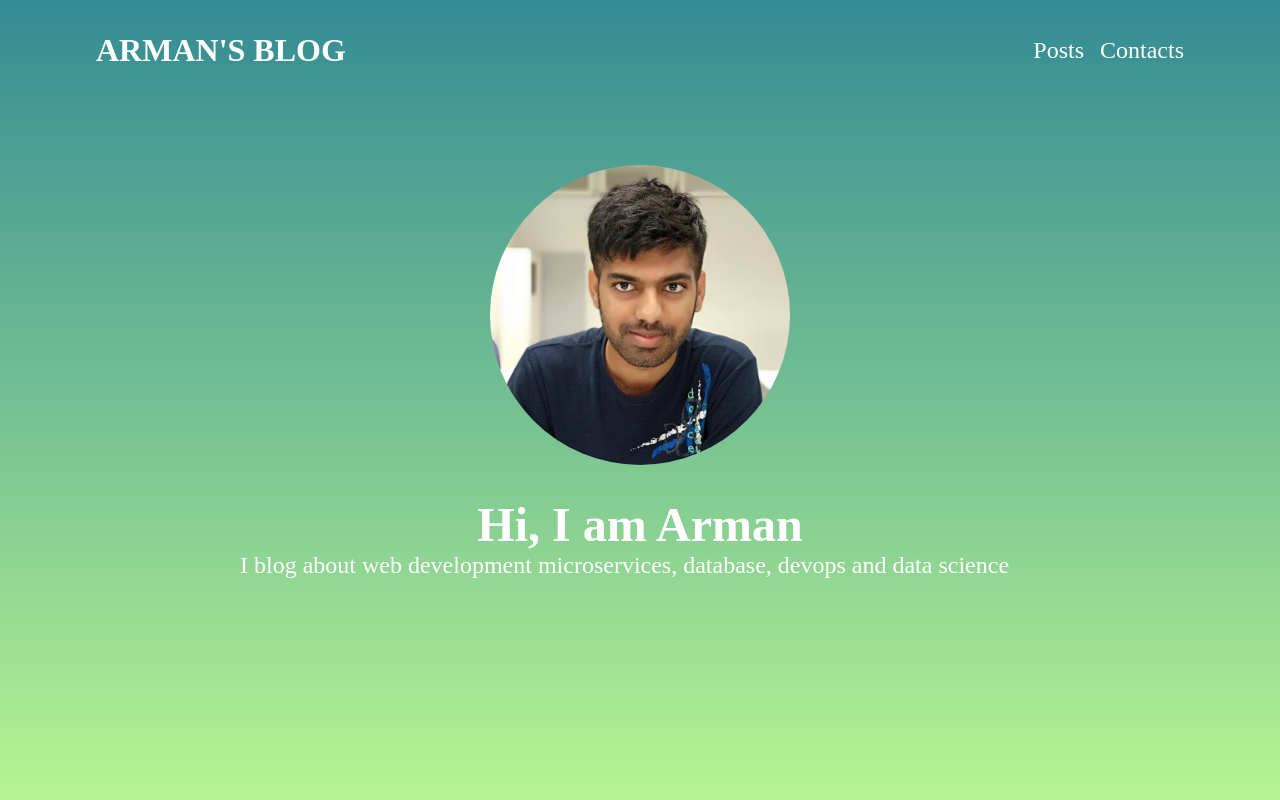
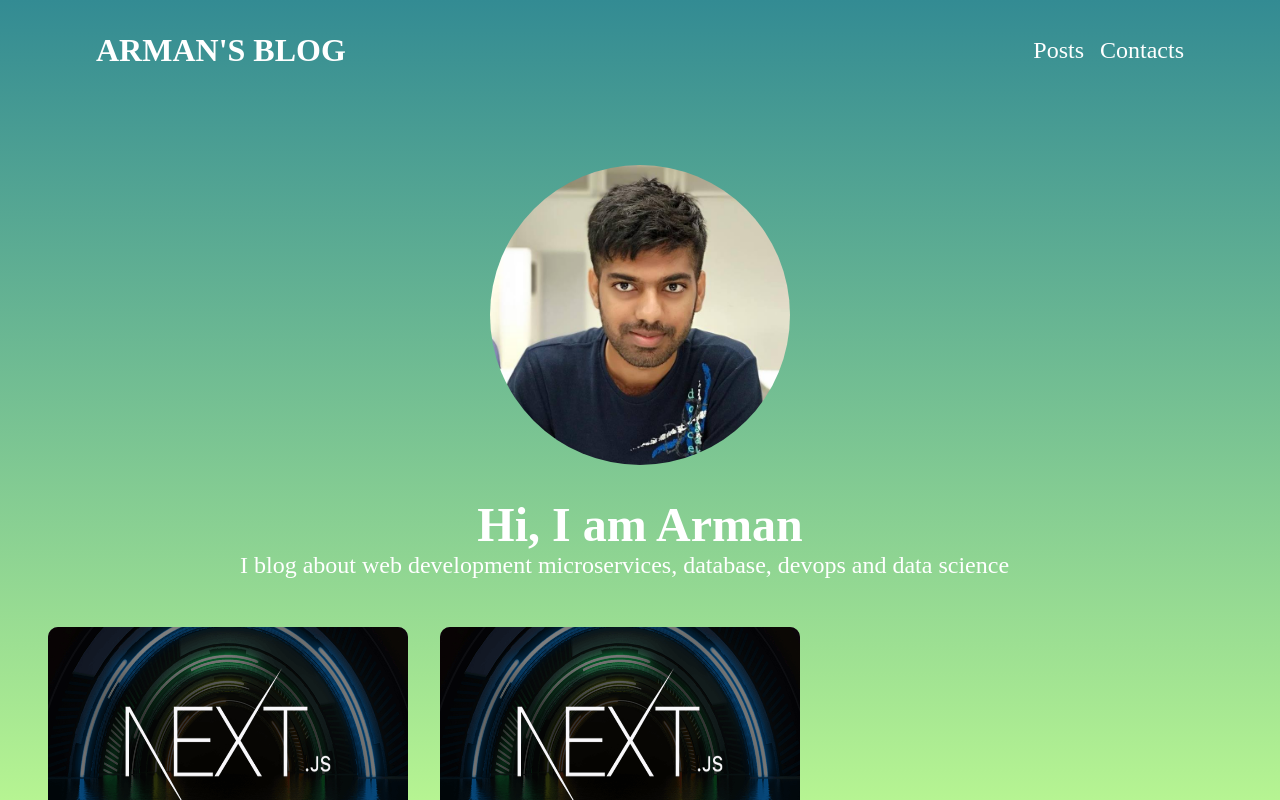
Before and after one commit to ArmanurRahman/arman-blog-nextjs, a Next.js app: page / in a window 1280 px wide. Built offline with nearby package versions, Linux system fonts and the light colour scheme.

Commit message:
add blog card

```diff
--- /dev/null
+++ b/components/blog/blog-item.module.css
@@ -0,0 +1,36 @@
+.blog_section {
+    display: flex;
+    gap: 2rem;
+    padding: 3rem;
+}
+
+.blog_card {
+    max-width: 360px;
+    display: flex;
+    flex-direction: column;
+    justify-content: center;
+    align-items: center;
+    background-color: #646262;
+    border-radius: 10px;
+    overflow: hidden;
+    cursor: pointer;
+}
+
+.blog_card__detail {
+    padding: 1rem;
+    display: flex;
+    flex-direction: column;
+    align-items: center;
+}
+.blog_card__title {
+    font-size: 1.5rem;
+    font-weight: 600;
+}
+
+.blog_card_date {
+    font-style: italic;
+}
+
+.blog_card__description {
+    text-align: center;
+}
--- /dev/null
+++ b/components/blog/blog-item.tsx
@@ -0,0 +1,54 @@
+import Image from "next/image";
+import classes from "./blog-item.module.css";
+import React from "react";
+import { useRouter } from "next/router";
+
+type blogItem = {
+    slug: string;
+    imegeURI: string;
+    imageAlt: string;
+    title: string;
+    startDate: string;
+    description: string;
+};
+
+const BlogItem = (props: { items: Array<blogItem> }) => {
+    const { items } = props;
+
+    const router = useRouter();
+    const detailBlogNavigationHandler = (slug: string) => {
+        router.push(`/posts/${slug}`);
+    };
+    return (
+        <section className={classes.blog_section}>
+            {items.map((item) => (
+                <div
+                    className={classes.blog_card}
+                    key={item.imegeURI}
+                    onClick={() => detailBlogNavigationHandler(item.slug)}
+                >
+                    <div className={classes.blog_card__image}>
+                        <Image
+                            src={item.imegeURI}
+                            alt={item.imageAlt}
+                            width={360}
+                            height={200}
+                        />
+                    </div>
+
+                    <div className={classes.blog_card__detail}>
+                        <p className={classes.blog_card__title}>{item.title}</p>
+                        <p className={classes.blog_card_date}>
+                            {item.startDate}
+                        </p>
+                        <p className={classes.blog_card__description}>
+                            {item.description}
+                        </p>
+                    </div>
+                </div>
+            ))}
+        </section>
+    );
+};
+
+export default BlogItem;
--- /dev/null
+++ b/components/blog/blog-list.tsx
@@ -0,0 +1,27 @@
+import BlogItem from "./blog-item";
+
+const dummyData = [
+    {
+        slug: "nextjs-details-course",
+        imegeURI: "/image/blog/nextjs.png",
+        imageAlt: "nextjs course photo",
+        title: "Getting started with next js",
+        startDate: "2023-06-01",
+        description:
+            "Nextjs is a fullstact react framework ready for production level application. nextjs ships with file base routing, server side rendering capabolity",
+    },
+    {
+        slug: "nextjs-details-course",
+        imegeURI: "/image/blog/nextjs.png",
+        imageAlt: "nextjs course photo",
+        title: "Getting started with next js",
+        startDate: "2023-06-01",
+        description:
+            "Nextjs is a fullstact react framework ready for production level application. nextjs ships with file base routing, server side rendering capabolity",
+    },
+];
+const BlogList = () => {
+    return <BlogItem items={dummyData} />;
+};
+
+export default BlogList;
--- a/components/home/hero.tsx
+++ b/components/home/hero.tsx
@@ -1,9 +1,12 @@
 import Image from "next/image";
 import classes from "./hero.module.css";
 import Header from "../header/header";
+import BlogList from "../blog/blog-list";
+import { Fragment } from "react";
 
 const Hero = () => {
     return (
+        <Fragment>
             <section className={classes.hero}>
                 <Header />
                 <div className={classes.hero_image__container}>
@@ -18,11 +21,13 @@ const Hero = () => {
                 <div className={classes.intro}>
                     <h2>Hi, I am Arman</h2>
                     <p>
-                    I blog about web development microservices, database, devops
-                    and data science
+                        I blog about web development microservices, database,
+                        devops and data science
                     </p>
                 </div>
             </section>
+            <BlogList />
+        </Fragment>
     );
 };
 
--- a/styles/globals.css
+++ b/styles/globals.css
@@ -38,6 +38,7 @@
   --callout-border-rgb: 172, 175, 176;
   --card-rgb: 180, 185, 188;
   --card-border-rgb: 131, 134, 135;
+  ---site-text-color: #fff
 }
 
 
@@ -55,7 +56,7 @@ body {
 }
 
 body {
-  color: rgb(var(--foreground-rgb));
+  color: var(---site-text-color);
   background: linear-gradient(
       to bottom,
       rgb(var(--background-end-rgb)),
```
Also changed, not shown: public/image/blog/nextjs.png (added). Lines whose indentation alone changed are shown as unchanged.
